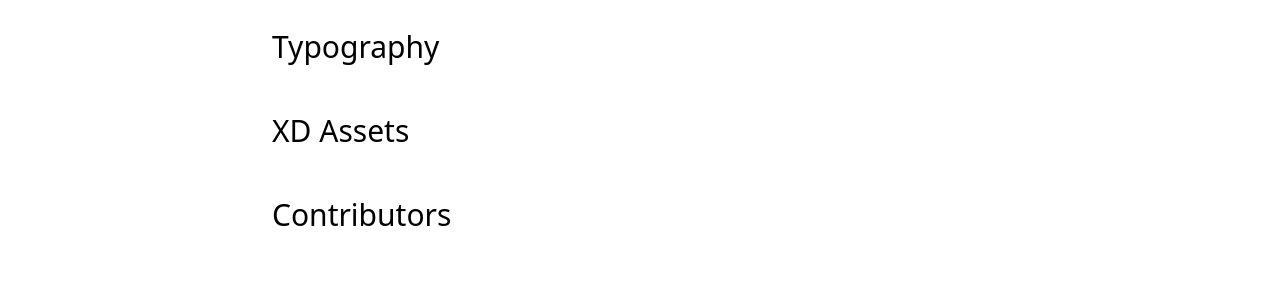
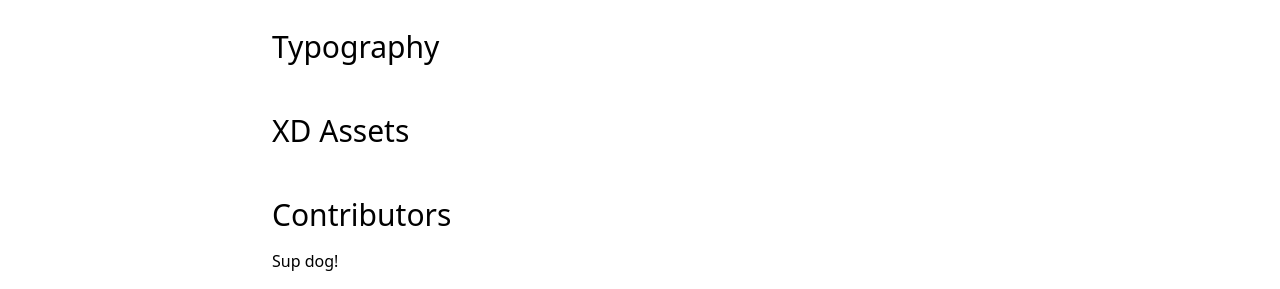
Before and after one commit to UX-Wizards/design-system-web, a plain HTML site: page index.html in a window 1280 px wide. Shown: the part 683-972 px from the top of the page. Before the commit the page ends 948 px from the top, so only its background shows below. Drawn offline with nearby package versions, Linux system fonts and the light colour scheme.

Commit message:
Adding a paragraph

```diff
--- a/index.html
+++ b/index.html
@@ -103,6 +103,7 @@
         <div class="flex-col flex-shrink-0 px-4 py-4">
           <h1 class="text-3xl pb-4">Contributors</h1>
           <div class="container">
+            <p>Sup dog!</p>
 
           </div>
         </div>
```
